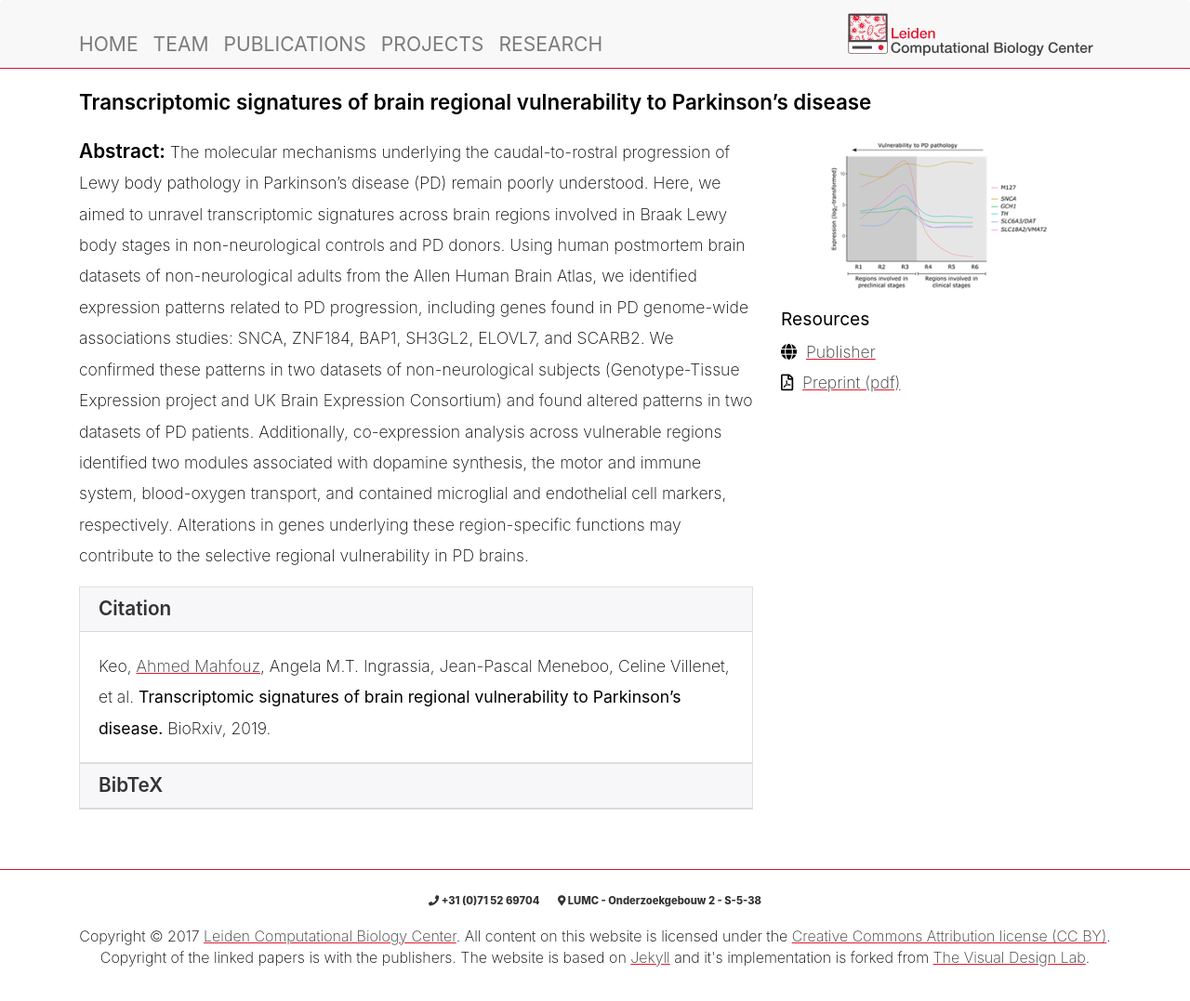
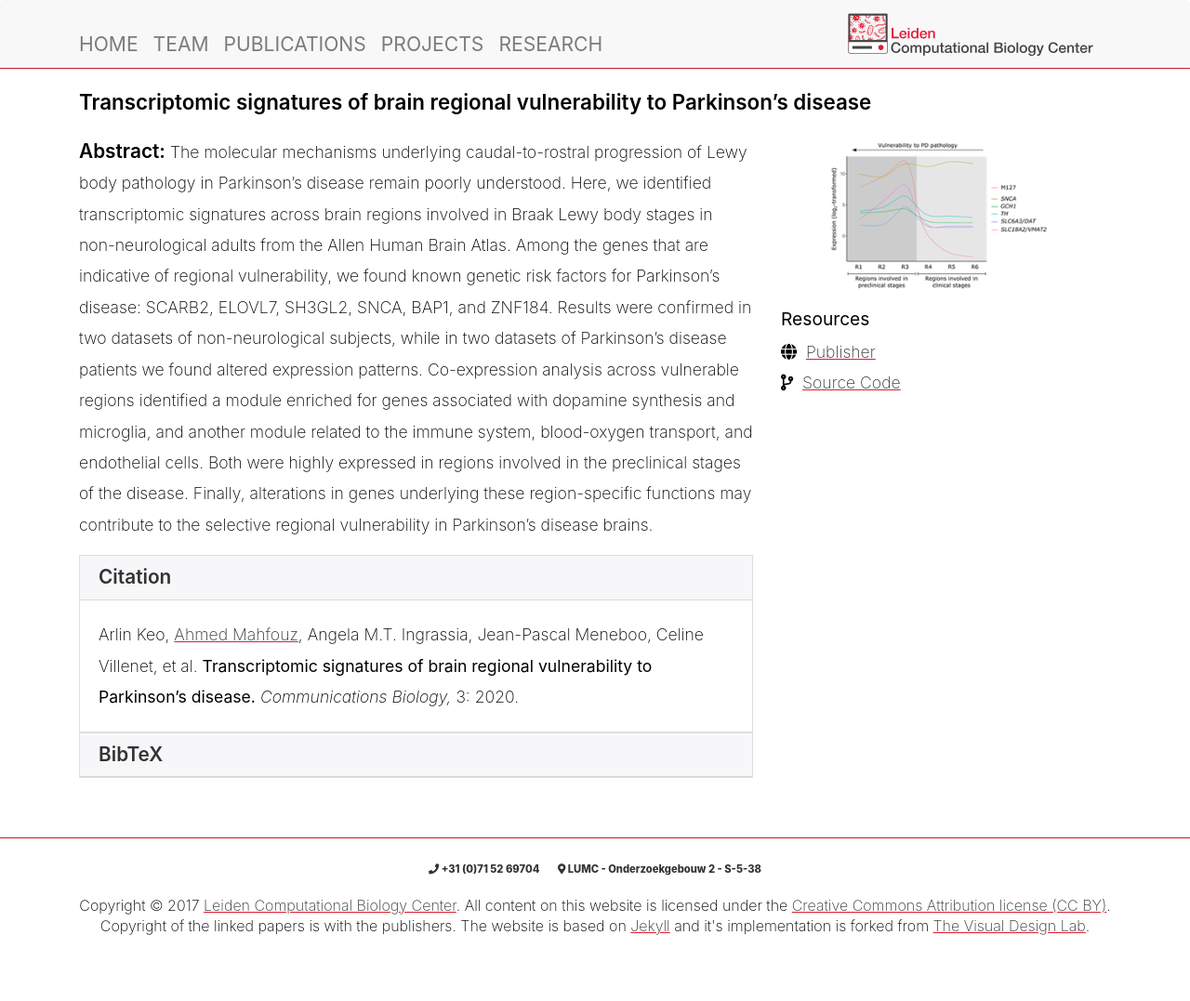
Before and after one commit to LeidenCBC/leidencbc.github.io, a Jekyll site: the page built from _publications/2019_PDvulnerability_preprint.md, in a window 1280 px wide and 1077 px high. Shown: the whole window at 93% size. Built offline with Jekyll 4.4.1, drawn with Linux system fonts in a browser that asks for light colours; nearby versions of some CDN libraries; comment, search, counter and statistics services are not loaded.

Commit message:
added few publications

```diff
--- a/_publications/2019_PDvulnerability_preprint.md
+++ b/_publications/2019_PDvulnerability_preprint.md
@@ -1,11 +1,11 @@
 ---
 layout: publication
 title: "Transcriptomic signatures of brain regional vulnerability to Parkinson’s disease"
-key: 2019_PDvulnerability_preprint
-date:   2019-06-11 00:00:00
-permalink: /publications/2019_PDvulnerability_preprint/
-type: preprint
-
+key: 2019_PDvulnerability
+date:   2020-03-05 00:00:00
+permalink: /publications/2019_PDvulnerability/
+type: article
+redirect_from: /publications/2019_PDvulnerability_preprint/
 shortname: Signatures of PD vulnerability
 
 image: 2019_PDvulnerability_preprint.png
@@ -13,7 +13,7 @@
 
 
 authors:
-- Keo
+- keo
 - mahfouz
 - Angela M.T. Ingrassia
 - Jean-Pascal Meneboo
@@ -27,30 +27,32 @@
 - Jacobus J. van Hilten
 - reinders
 
-journal: BioRxiv
-journal-short: BioRxiv
+journal: Communications Biology
+journal-short: Commun Biol
 page_start:
 page_end:
 chapter:
-volume:
+volume: 3
 issue:
-year: 2019
+year: 2020
 editor:
 publisher:
 school:
 award:
 
-doi: 10.1101/664771
+doi: 10.1038/s42003-020-0804-9
 
 projects:
 external-project:
 
 videos:
 
-pdf: 2019_PDvulnerability_preprint.pdf
+pdf:
+
+code: https://github.com/arlinkeo/pd_braak
 
 supplements:
 
-abstract: "The molecular mechanisms underlying the caudal-to-rostral progression of Lewy body pathology in Parkinson’s disease (PD) remain poorly understood. Here, we aimed to unravel transcriptomic signatures across brain regions involved in Braak Lewy body stages in non-neurological controls and PD donors. Using human postmortem brain datasets of non-neurological adults from the Allen Human Brain Atlas, we identified expression patterns related to PD progression, including genes found in PD genome-wide associations studies: SNCA, ZNF184, BAP1, SH3GL2, ELOVL7, and SCARB2. We confirmed these patterns in two datasets of non-neurological subjects (Genotype-Tissue Expression project and UK Brain Expression Consortium) and found altered patterns in two datasets of PD patients. Additionally, co-expression analysis across vulnerable regions identified two modules associated with dopamine synthesis, the motor and immune system, blood-oxygen transport, and contained microglial and endothelial cell markers, respectively. Alterations in genes underlying these region-specific functions may contribute to the selective regional vulnerability in PD brains."
+abstract: "The molecular mechanisms underlying caudal-to-rostral progression of Lewy body pathology in Parkinson’s disease remain poorly understood. Here, we identified transcriptomic signatures across brain regions involved in Braak Lewy body stages in non-neurological adults from the Allen Human Brain Atlas. Among the genes that are indicative of regional vulnerability, we found known genetic risk factors for Parkinson’s disease: SCARB2, ELOVL7, SH3GL2, SNCA, BAP1, and ZNF184. Results were confirmed in two datasets of non-neurological subjects, while in two datasets of Parkinson’s disease patients we found altered expression patterns. Co-expression analysis across vulnerable regions identified a module enriched for genes associated with dopamine synthesis and microglia, and another module related to the immune system, blood-oxygen transport, and endothelial cells. Both were highly expressed in regions involved in the preclinical stages of the disease. Finally, alterations in genes underlying these region-specific functions may contribute to the selective regional vulnerability in Parkinson’s disease brains."
 
 ---
```
Also changed, not shown: _persons/abdelaal.md (+1 -1 lines), _publications/2019_sceQTL.md (added, +58 -0 lines), _publications/2019_sceQTL_preprint.md (deleted, +0 -58 lines), _publications/2020_interpret_traject_preprint.md (added, +49 -0 lines), _publications/2020_schnel_preprint.md (added, +55 -0 lines), assets/papers/2019_PDvulnerability/2019_PDvulnerability_preprint.png (renamed from assets/papers/2019_PDvulnerability_preprint/2019_PDvulnerability_preprint.png), assets/papers/2019_PDvulnerability/2019_PDvulnerability_preprint_teaser.png (renamed from assets/papers/2019_PDvulnerability_preprint/2019_PDvulnerability_preprint_teaser.png), assets/papers/2019_sceQTL/sceQTL.png (added), assets/papers/2019_sceQTL/sceQTL_teaser.png (added), assets/papers/2019_sceQTL_preprint/2019_sceQTL_preprint.png (deleted), assets/papers/2020_interpret_traject_preprint/interpret_traject.png (added), assets/papers/2020_schnel_preprint/schnel.png (added), 2 other files.
